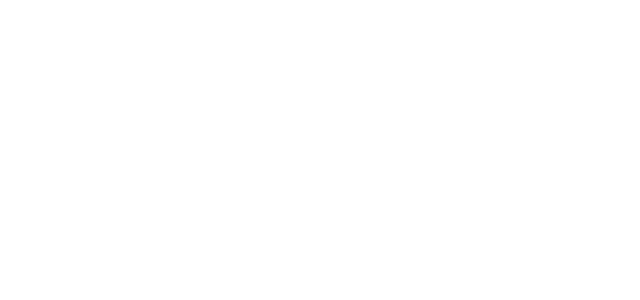
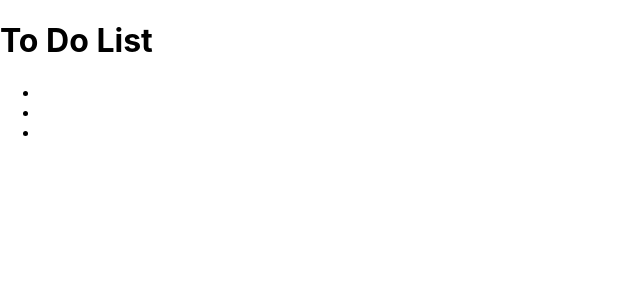
Before and after one commit to BorisMichaelRandebrock/202204-W6CH1-boris-randebrock, a React (Create React App) app: page / in a window 1280 px wide. Shown: the top 300 px of the page, without its empty margins (0-640 px from the left). Built offline with nearby package versions, Linux system fonts and the light colour scheme.

Commit message:
added toDoSliceReducer

```diff
--- a/src/App.js
+++ b/src/App.js
@@ -1,7 +1,13 @@
 import "./App.css";
+import ToDoList from "./component/ToDoList/ToDoList";
+import toDoArray from "./toDoArray";
 
 function App() {
-  return <div></div>;
+  return (
+    <div>
+      <ToDoList toDoArray={toDoArray} />
+    </div>
+  );
 }
 
 export default App;
--- /dev/null
+++ b/src/component/ToDoList/ToDoList.js
@@ -0,0 +1,13 @@
+const ToDoList = () => {
+  return (
+    <>
+      <h1>To Do List</h1>
+      <ul>
+        <li></li>
+        <li></li>
+        <li></li>
+      </ul>
+    </>
+  );
+};
+export default ToDoList;
--- /dev/null
+++ b/src/component/toDo/ToDo.js
@@ -0,0 +1,2 @@
+const ToDo = () => {};
+export default ToDo;
```
Also changed, not shown: src/component/Prroject/ToDoList.js (deleted, +0 -12 lines), src/redux/feature/toDoSlice.js (added, +14 -0 lines), src/component/Form/Form.js (added).
